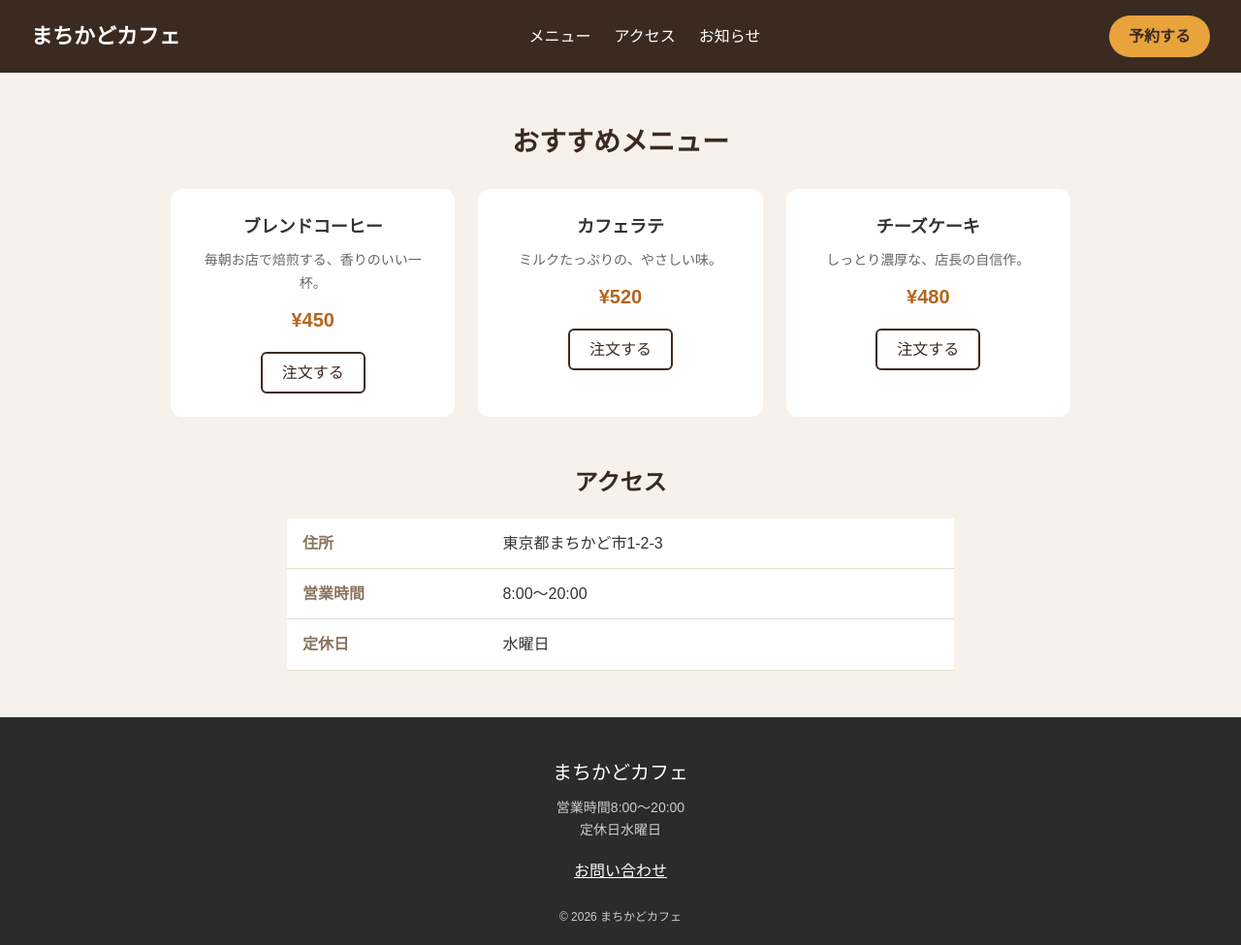
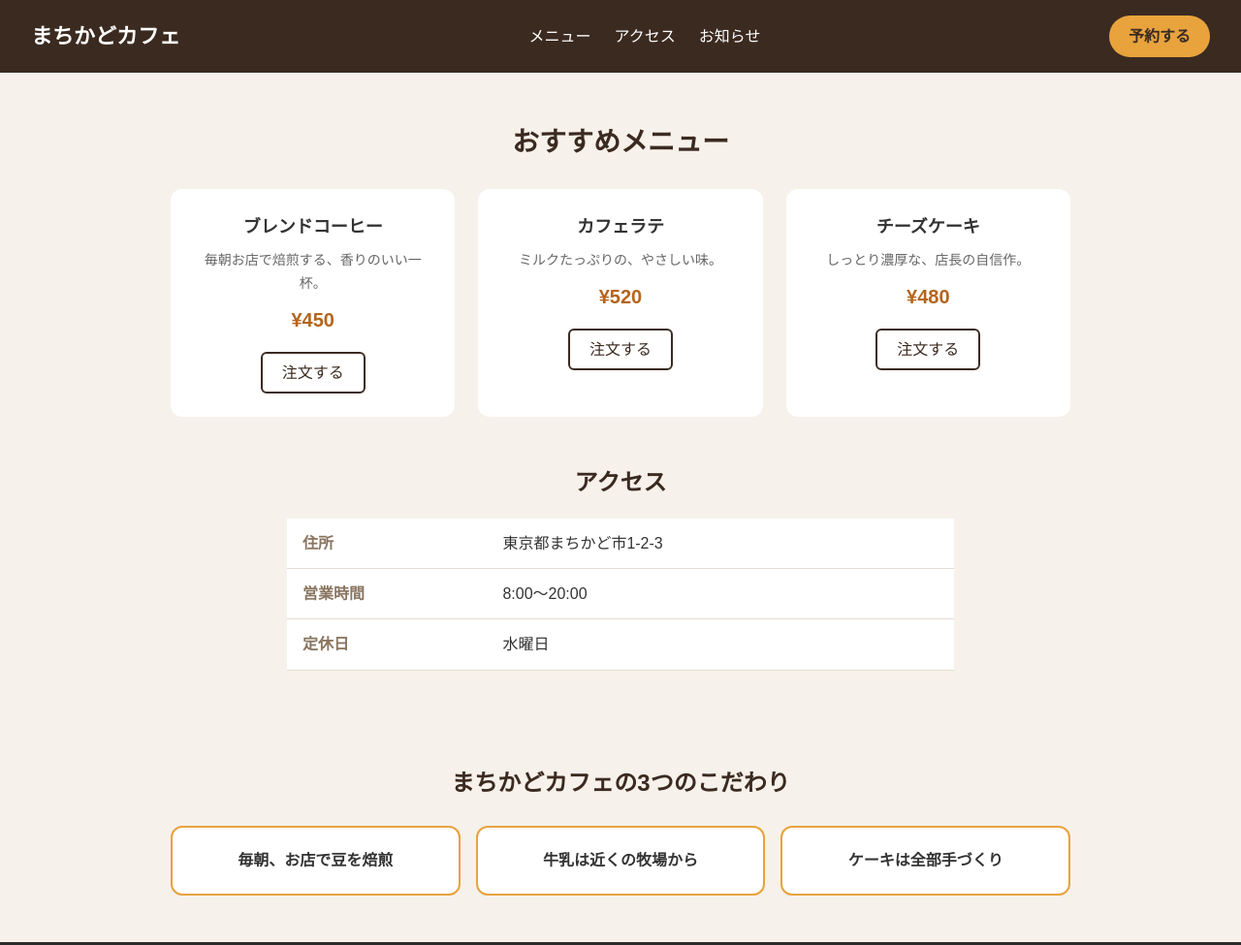
Before and after one commit to sureshjoshi2255/cafe-261113-GROUP-36, a plain HTML site: page index.html in a window 1280 px wide. Shown: the top 975 px of the page at 97% size. Drawn offline with Linux system fonts and the light colour scheme.

Commit message:
MC-201 お店のこだわりを追加

```diff
--- a/css/main.css
+++ b/css/main.css
@@ -85,3 +85,33 @@
   width: 30%;
   color: #8a7560;
 }
+.point {
+  max-width: 960px;
+  margin: 0 auto;
+  padding: 48px 16px;
+}
+
+.point__title {
+  margin: 0 0 24px;
+  font-size: 24px;
+  text-align: center;
+  color: #3b2a20;
+}
+
+.point__list {
+  display: flex;
+  gap: 16px;
+  margin: 0;
+  padding: 0;
+  list-style: none;
+}
+
+.point__item {
+  flex: 1;
+  padding: 20px;
+  border: 2px solid #e8a33d;
+  border-radius: 12px;
+  background: #fff;
+  text-align: center;
+  font-weight: bold;
+}
--- a/index.html
+++ b/index.html
@@ -57,6 +57,15 @@
       <tr><th class="access__head">定休日</th><td class="access__data">水曜日</td></tr>
     </table>
   </section>
+  <section class="point">
+    <h2 class="point__title">まちかどカフェの3つのこだわり</h2>
+    <ul class="point__list">
+      <li class="point__item">毎朝、お店で豆を焙煎</li>
+      <li class="point__item">牛乳は近くの牧場から</li>
+      <li class="point__item">ケーキは全部手づくり</li>
+    </ul>
+  </section>
+
 
   <!-- ===== B メイン ここまで ===== -->
 
```
